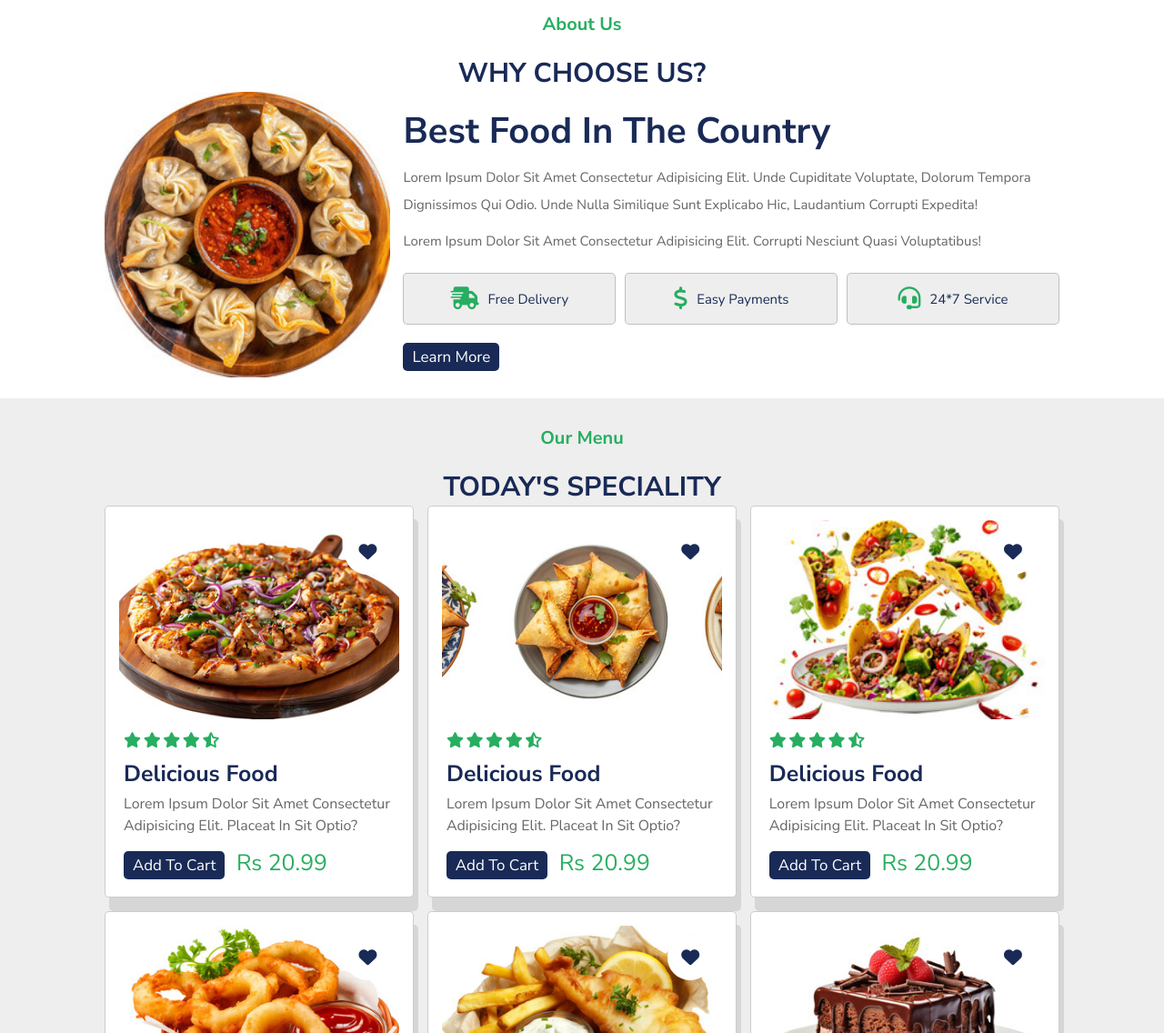
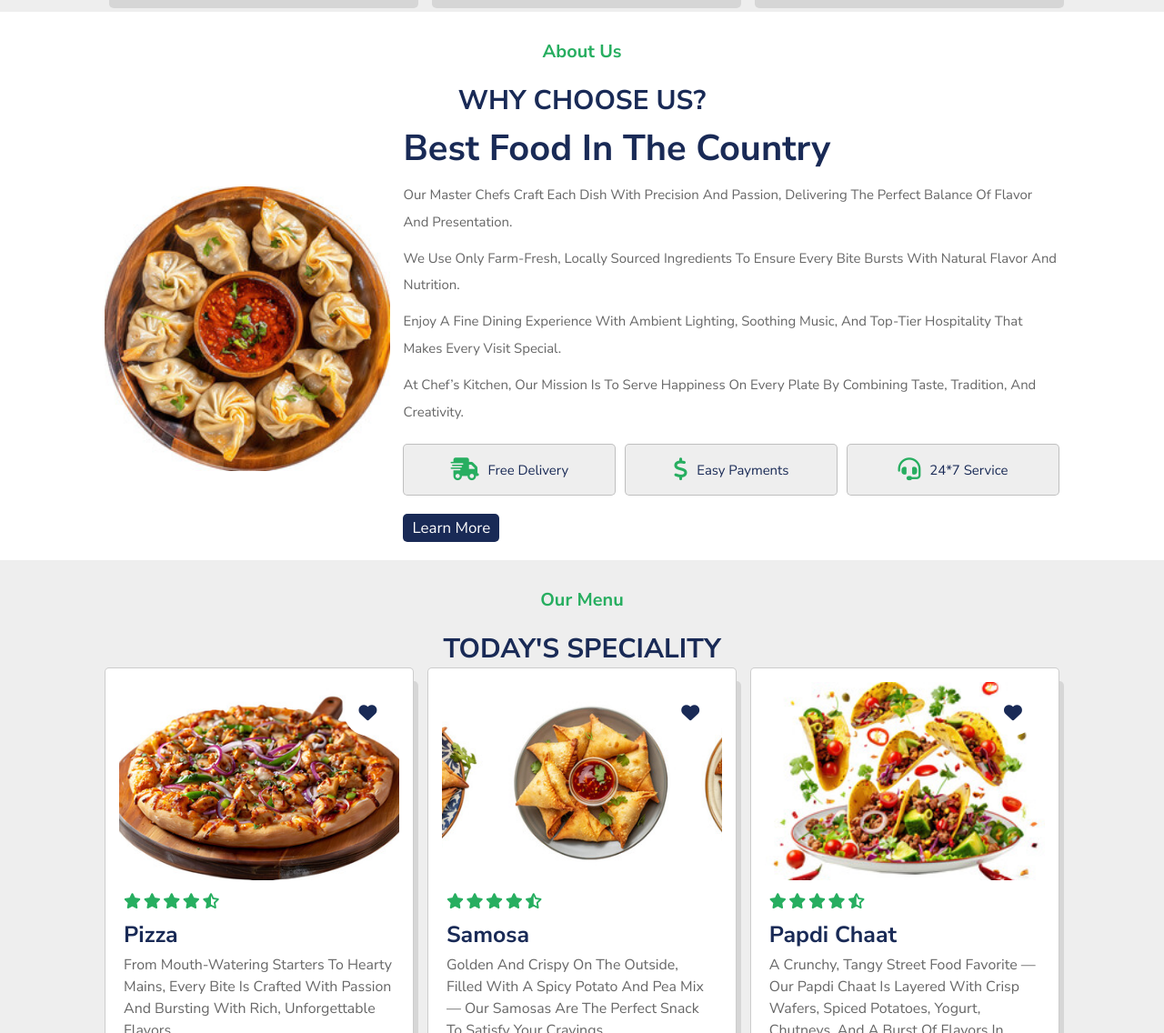
Before and after one commit to ankit123-jh/chef-s-kitchen, a plain HTML site: page index.html in a window 1280 px wide. Shown: the part 1664-2800 px from the top of the page at 91% size. Drawn offline with nearby package versions, Linux system fonts and the light colour scheme.

Commit message:
Updated section descriptions

```diff
--- a/index.html
+++ b/index.html
@@ -68,7 +68,7 @@
                     <div class="content">
                         <span>our special dish</span>
                         <h3>spicy noodles</h3>
-                        <p>Lorem ipsum dolor sit amet consectetur adipisicing elit. Voluptatum nam odit consequuntur!
+                        <p>Fiery, flavorful, and full of zest — our spicy noodles are tossed with fresh veggies and bold sauces for the ultimate kick.
                         </p>
                         <a href="#" class="btn">order now</a>
                     </div>
@@ -81,7 +81,7 @@
                     <div class="content">
                         <span>our special dish</span>
                         <h3>FRIED CHICKEN</h3>
-                        <p>Lorem ipsum dolor sit amet consectetur, adipisicing elit. Voluptatum quasi tenetur laborum!
+                        <p>Crispy on the outside, juicy on the inside — our golden fried chicken is seasoned to perfection and cooked fresh to satisfy every craving.
                         </p>
                         <a href="#" class="btn">order now</a>
                     </div>
@@ -94,8 +94,7 @@
                     <div class="content">
                         <span>our special dish</span>
                         <h3>HOT PIZZA</h3>
-                        <p>Lorem ipsum dolor sit amet consectetur, adipisicing elit. Voluptatum quasi tenetur laborum!
-                        </p>
+                        <p>Fresh from the oven with a perfectly crisp crust, our hot pizza is loaded with gooey cheese, rich sauce, and your favorite toppings.</p>
                         <a href="#" class="btn">order now</a>
                     </div>
                     <div class="image">
@@ -133,7 +132,7 @@
                     <i class="fas fa-star"></i>
                     <i class="fas fa-star-half-alt"></i>
                 </div>
-                <span>Rs15.99</span>
+                <span>Rs120</span>
                 <a href="#" class="btn">add to cart</a>
             </div>
 
@@ -149,7 +148,7 @@
                     <i class="fas fa-star"></i>
                     <i class="fas fa-star-half-alt"></i>
                 </div>
-                <span>Rs15.99</span>
+                <span>Rs150</span>
                 <a href="#" class="btn">add to cart</a>
             </div>
 
@@ -165,7 +164,7 @@
                     <i class="fas fa-star"></i>
                     <i class="fas fa-star-half-alt"></i>
                 </div>
-                <span>Rs15.99</span>
+                <span>Rs169</span>
                 <a href="#" class="btn">add to cart</a>
             </div>
 
@@ -181,7 +180,7 @@
                     <i class="fas fa-star"></i>
                     <i class="fas fa-star-half-alt"></i>
                 </div>
-                <span>Rs15.99</span>
+                <span>Rs201</span>
                 <a href="#" class="btn">add to cart</a>
             </div>
 
@@ -197,7 +196,7 @@
                     <i class="fas fa-star"></i>
                     <i class="fas fa-star-half-alt"></i>
                 </div>
-                <span>Rs15.99</span>
+                <span>Rs99</span>
                 <a href="#" class="btn">add to cart</a>
             </div>
 
@@ -213,7 +212,7 @@
                     <i class="fas fa-star"></i>
                     <i class="fas fa-star-half-alt"></i>
                 </div>
-                <span>Rs15.99</span>
+                <span>Rs269</span>
                 <a href="#" class="btn">add to cart</a>
             </div>
 
@@ -236,9 +235,11 @@
             </div>
             <div class="content">
                 <h3>best food in the country</h3>
-                <p>Lorem ipsum dolor sit amet consectetur adipisicing elit. Unde cupiditate voluptate, dolorum tempora
-                    dignissimos qui odio. Unde nulla similique sunt explicabo hic, laudantium corrupti expedita!</p>
-                <p>Lorem ipsum dolor sit amet consectetur adipisicing elit. Corrupti nesciunt quasi voluptatibus!</p>
+                <p>Our master chefs craft each dish with precision and passion, delivering the perfect balance of flavor and presentation.</p>
+                <p>We use only farm-fresh, locally sourced ingredients to ensure every bite bursts with natural flavor and nutrition.</p>
+                <p>Enjoy a fine dining experience with ambient lighting, soothing music, and top-tier hospitality that makes every visit special.</p>
+                <p>At Chef’s Kitchen, our mission is to serve happiness on every plate by combining taste, tradition, and creativity.</p>
+
                 <div class="icons-container">
                     <div class="icons">
                         <i class="fas fa-shipping-fast"></i>
@@ -282,10 +283,11 @@
                         <i class="fas fa-star"></i>
                         <i class="fas fa-star-half-alt"></i>
                     </div>
-                    <h3>delicious food</h3>
-                    <p>Lorem ipsum dolor sit amet consectetur adipisicing elit. Placeat in sit optio?</p>
+                    <h3>Pizza</h3>
+                    <p>From mouth-watering starters to hearty mains, every bite is crafted with passion and bursting with rich, unforgettable flavors.</p>
+
                     <a href="#" class="btn"> add to cart </a>
-                    <span class="price">Rs 20.99</span>
+                    <span class="price">Rs 129</span>
                 </div>
             </div>
             <div class="box">
@@ -301,10 +303,11 @@
                         <i class="fas fa-star"></i>
                         <i class="fas fa-star-half-alt"></i>
                     </div>
-                    <h3>delicious food</h3>
-                    <p>Lorem ipsum dolor sit amet consectetur adipisicing elit. Placeat in sit optio?</p>
+                    <h3>Samosa</h3>
+<p>Golden and crispy on the outside, filled with a spicy potato and pea mix — our samosas are the perfect snack to satisfy your cravings.</p>
+
                     <a href="#" class="btn"> add to cart </a>
-                    <span class="price">Rs 20.99</span>
+                    <span class="price">Rs 50</span>
                 </div>
             </div>
             <div class="box">
@@ -320,10 +323,11 @@
                         <i class="fas fa-star"></i>
                         <i class="fas fa-star-half-alt"></i>
                     </div>
-                    <h3>delicious food</h3>
-                    <p>Lorem ipsum dolor sit amet consectetur adipisicing elit. Placeat in sit optio?</p>
+                    <h3>Papdi Chaat</h3>
+<p>A crunchy, tangy street food favorite — our papdi chaat is layered with crisp wafers, spiced potatoes, yogurt, chutneys, and a burst of flavors in every bite.</p>
+
                     <a href="#" class="btn"> add to cart </a>
-                    <span class="price">Rs 20.99</span>
+                    <span class="price">Rs 160</span>
                 </div>
             </div>
             <div class="box">
@@ -339,10 +343,11 @@
                         <i class="fas fa-star"></i>
                         <i class="fas fa-star-half-alt"></i>
                     </div>
-                    <h3>delicious food</h3>
-                    <p>Lorem ipsum dolor sit amet consectetur adipisicing elit. Placeat in sit optio?</p>
+                    <h3>Sauce Rings</h3>
+<p>Crunchy onion rings served with a variety of bold and creamy sauces — the perfect snack to dip, munch, and enjoy any time of day.</p>
+
                     <a href="#" class="btn"> add to cart </a>
-                    <span class="price">Rs 20.99</span>
+                    <span class="price">Rs 299</span>
                 </div>
             </div>
             <div class="box">
@@ -358,10 +363,11 @@
                         <i class="fas fa-star"></i>
                         <i class="fas fa-star-half-alt"></i>
                     </div>
-                    <h3>delicious food</h3>
-                    <p>Lorem ipsum dolor sit amet consectetur adipisicing elit. Placeat in sit optio?</p>
+                    <h3>French Fry</h3>
+<p>Golden, crispy, and perfectly seasoned — our French fries are the ultimate comfort snack, served hot and fresh with your favorite dips.</p>
+
                     <a href="#" class="btn"> add to cart </a>
-                    <span class="price">Rs 20.99</span>
+                    <span class="price">Rs 449</span>
                 </div>
             </div>
             <div class="box">
@@ -377,10 +383,11 @@
                         <i class="fas fa-star"></i>
                         <i class="fas fa-star-half-alt"></i>
                     </div>
-                    <h3>delicious food</h3>
-                    <p>Lorem ipsum dolor sit amet consectetur adipisicing elit. Placeat in sit optio?</p>
+                    <h3>Chocolate Cake</h3>
+<p>Moist, rich, and decadently layered — our chocolate cake is a sweet indulgence topped with smooth ganache and pure cocoa delight.</p>
+
                     <a href="#" class="btn"> add to cart </a>
-                    <span class="price">Rs 20.99</span>
+                    <span class="price">Rs 199</span>
                 </div>
             </div>
             <div class="box">
@@ -396,10 +403,11 @@
                         <i class="fas fa-star"></i>
                         <i class="fas fa-star-half-alt"></i>
                     </div>
-                    <h3>delicious food</h3>
-                    <p>Lorem ipsum dolor sit amet consectetur adipisicing elit. Placeat in sit optio?</p>
+                    <h3>Chicken Chilli</h3>
+<p>Juicy chicken tossed in a fiery blend of spices, bell peppers, and tangy sauces — our Chicken Chilli is a bold burst of flavor in every bite.</p>
+
                     <a href="#" class="btn"> add to cart </a>
-                    <span class="price">Rs 20.99</span>
+                    <span class="price">Rs 249</span>
                 </div>
             </div>
             <div class="box">
@@ -415,10 +423,10 @@
                         <i class="fas fa-star"></i>
                         <i class="fas fa-star-half-alt"></i>
                     </div>
-                    <h3>delicious food</h3>
-                    <p>Lorem ipsum dolor sit amet consectetur adipisicing elit. Placeat in sit optio?</p>
+                    <h3>Mutton Biryani</h3>
+<p>Slow-cooked, aromatic basmati rice layered with tender mutton, rich spices, and saffron — our Mutton Biryani is a celebration of tradition and taste in
                     <a href="#" class="btn"> add to cart </a>
-                    <span class="price">Rs 20.99</span>
+                    <span class="price">Rs 499</span>
                 </div>
             </div>
             <div class="box">
@@ -434,10 +442,11 @@
                         <i class="fas fa-star"></i>
                         <i class="fas fa-star-half-alt"></i>
                     </div>
-                    <h3>delicious food</h3>
-                    <p>Lorem ipsum dolor sit amet consectetur adipisicing elit. Placeat in sit optio?</p>
+                    <h3>Chicken Biryani</h3>
+<p>Fragrant basmati rice layered with juicy chicken, aromatic spices, and herbs — our Chicken Biryani is a soul-satisfying classic that brings warmth to every plate.</p>
+
                     <a href="#" class="btn"> add to cart </a>
-                    <span class="price">Rs 20.99</span>
+                    <span class="price">Rs 200</span>
                 </div>
             </div>
         </div>
@@ -472,8 +481,7 @@
                             </div>
                         </div>
                     </div>
-                    <p>Lorem ipsum dolor sit amet, consectetur adipisicing elit. Pariatur fugit at maxime est accusamus
-                        molestiae vel. Tempora similique debitis eligendi.</p>
+                    <p>Absolutely delicious! Every bite of the biryani was bursting with authentic spices and tender meat. A must-try!</p>
                 </div>
 
                 <div class="swiper-slide slide">
@@ -491,8 +499,7 @@
                             </div>
                         </div>
                     </div>
-                    <p>Lorem ipsum dolor sit amet, consectetur adipisicing elit. Pariatur fugit at maxime est accusamus
-                        molestiae vel. Tempora similique debitis eligendi.</p>
+                    <p>The crispy fried chicken was golden perfection — crunchy on the outside and juicy inside. So satisfying!</p>
                 </div>
 
                 <div class="swiper-slide slide">
@@ -510,8 +517,7 @@
                             </div>
                         </div>
                     </div>
-                    <p>Lorem ipsum dolor sit amet, consectetur adipisicing elit. Pariatur fugit at maxime est accusamus
-                        molestiae vel. Tempora similique debitis eligendi.</p>
+                    <p>I’m obsessed with their spicy noodles! Perfect heat level and packed with flavor.</p>
                 </div>
 
                 <div class="swiper-slide slide">
@@ -529,8 +535,7 @@
                             </div>
                         </div>
                     </div>
-                    <p>Lorem ipsum dolor sit amet, consectetur adipisicing elit. Pariatur fugit at maxime est accusamus
-                        molestiae vel. Tempora similique debitis eligendi.</p>
+                    <p>From appetizers to dessert, every dish was top-notch. The chocolate cake was rich, moist, and heavenly.</p>
                 </div>
 
                 <div class="swiper-slide slide">
@@ -548,8 +553,7 @@
                             </div>
                         </div>
                     </div>
-                    <p>Lorem ipsum dolor sit amet, consectetur adipisicing elit. Pariatur fugit at maxime est accusamus
-                        molestiae vel. Tempora similique debitis eligendi.</p>
+                    <p>The samosas were hot and fresh with the perfect balance of spice in the filling. Loved the chutney too!</p>
                 </div>
 
 
@@ -663,7 +667,7 @@
 
         </div>
 
-        <div class="credit"> copyright @ 2021 by <span> mr. web designer</span></div>
+        <div class="credit"> &copy; 2024 Chef's Kitchen.<span> All rights reserved.</span></div>
 
     </section>
 
```
